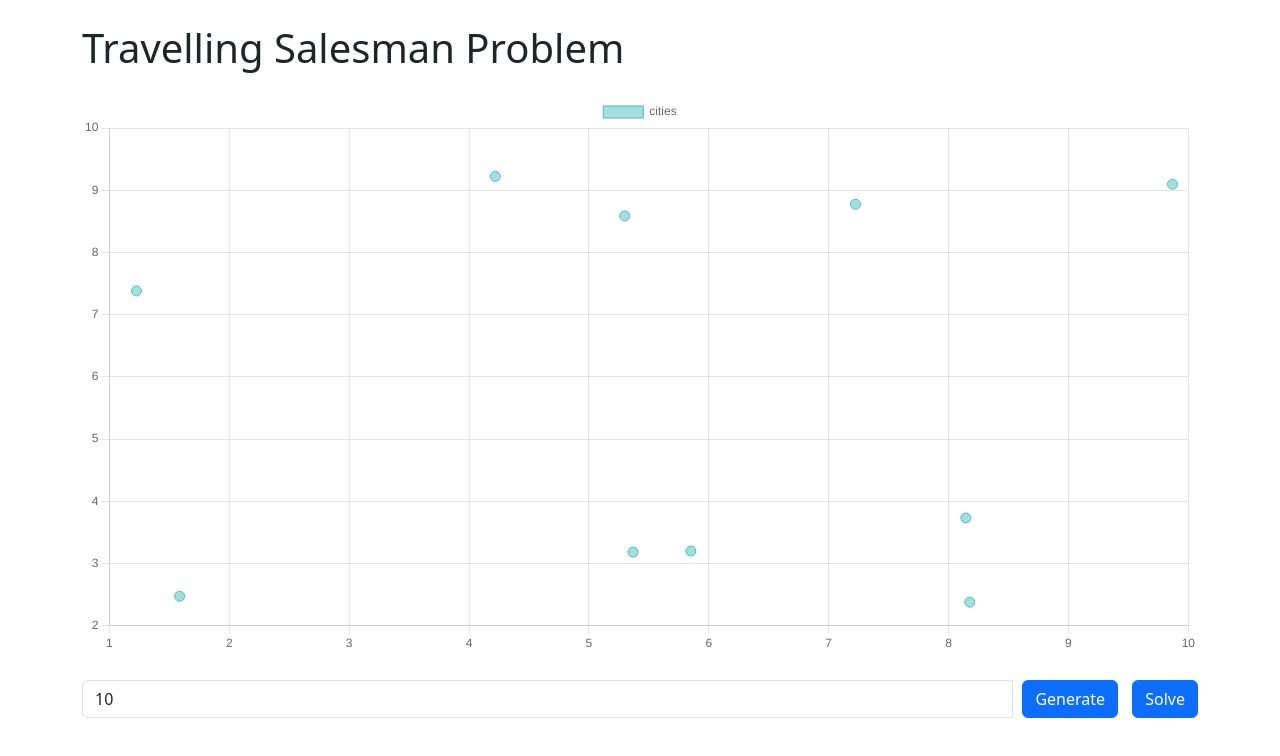
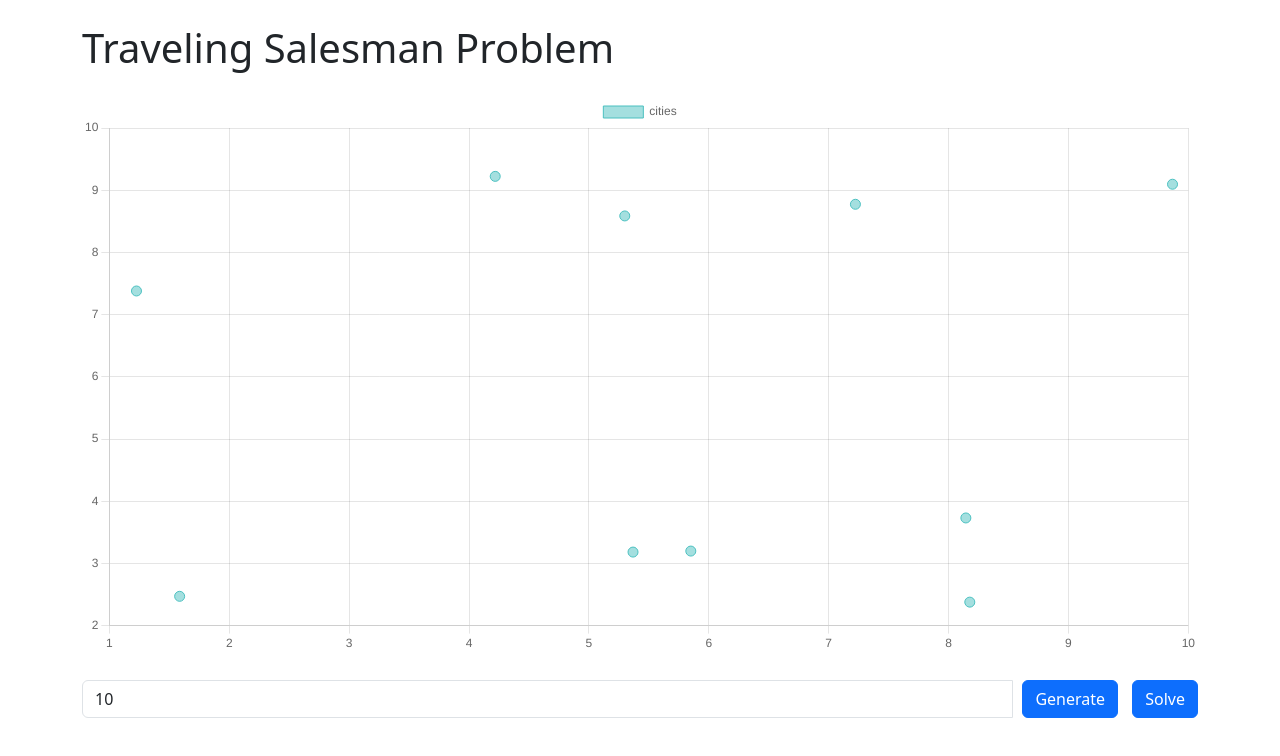
Before and after one commit to yuxudong1024/ci-for-application-deploymen, a plain HTML site: page source/index.html in a window 1280 px wide. Drawn offline with nearby package versions, Linux system fonts and the light colour scheme.

```diff
--- a/source/index.html
+++ b/source/index.html
@@ -18,7 +18,7 @@
 </head>
 <body>
   <div class="container">
-    <h1 class="mt-4 mb-4">Travelling Salesman Problem</h1>
+    <h1 class="mt-4 mb-4">Traveling Salesman Problem</h1>
     <div class="row">
       <div class="col">
         <canvas id="scatterPlot"></canvas>
```
Also changed, not shown: 3 other files.
